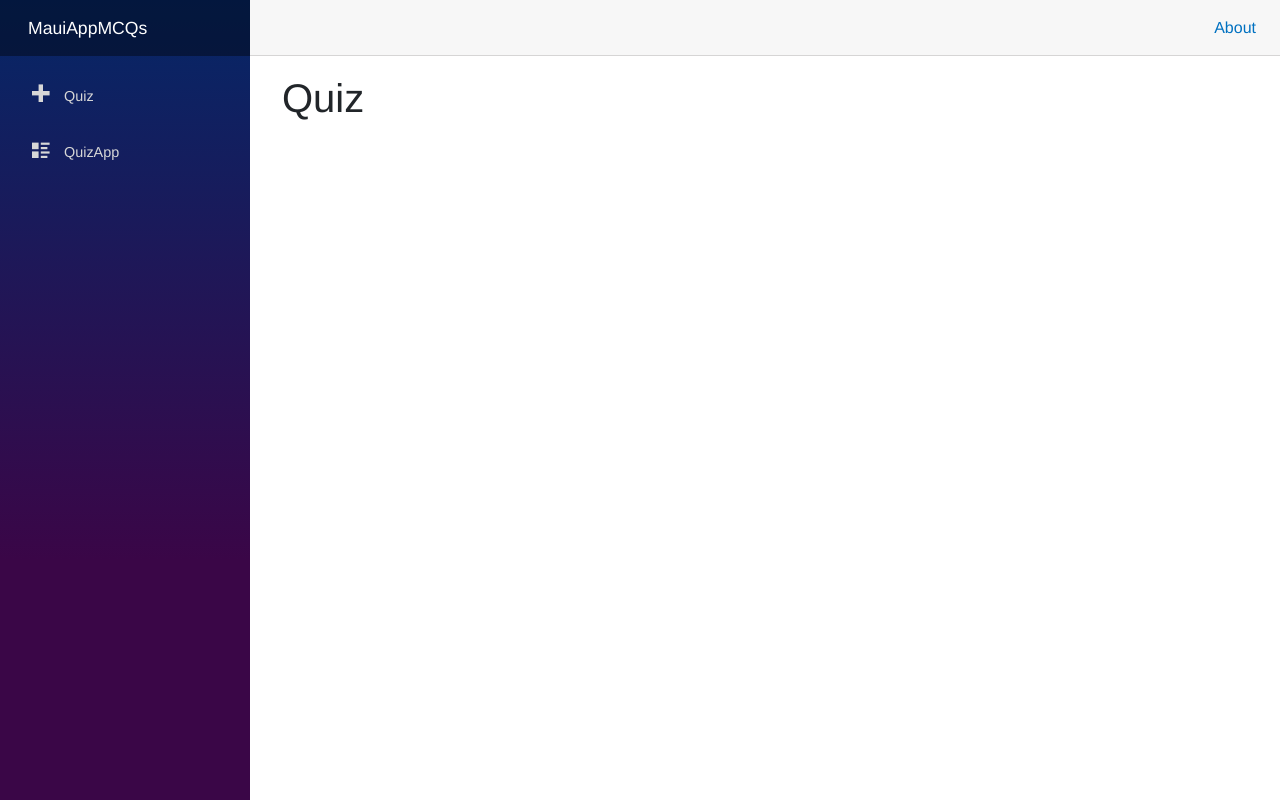
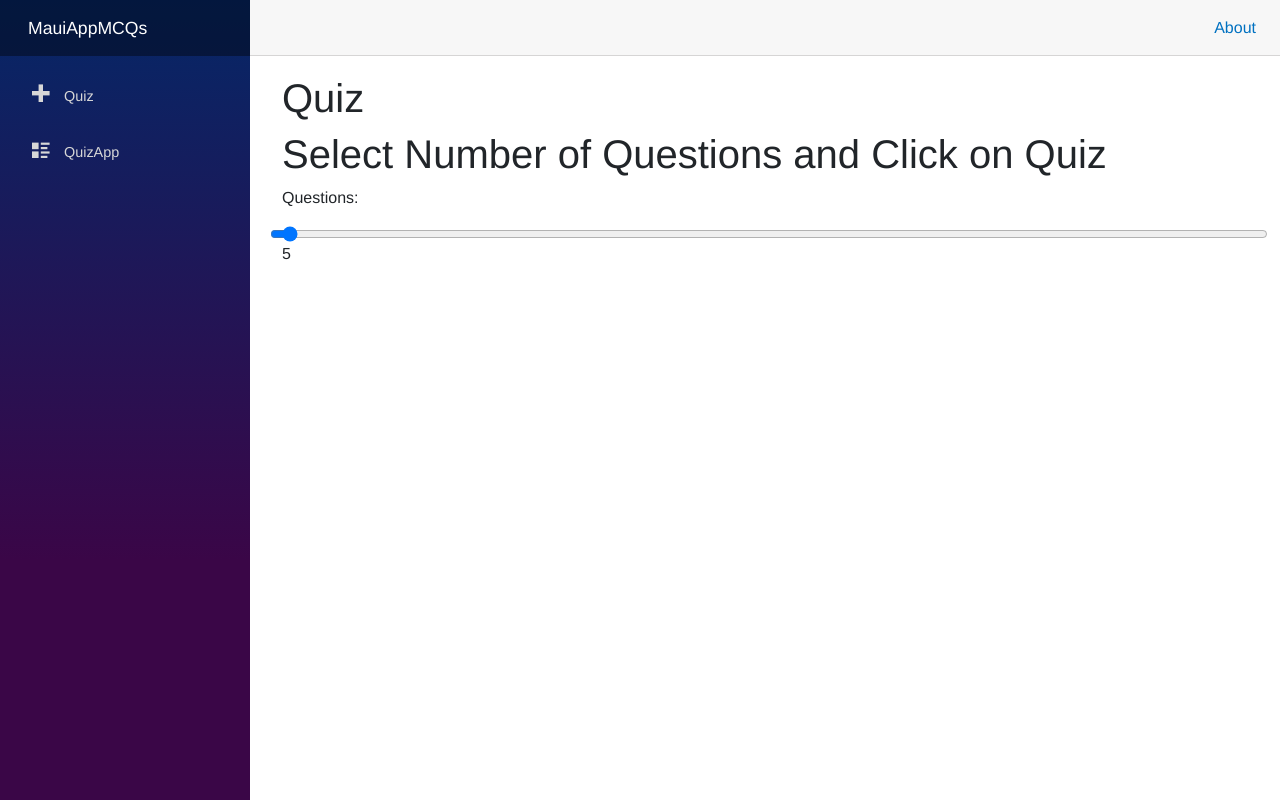
Before and after one commit to KalyanAllam/MauiAppMCQs, an ASP.NET Core app: page / in a window 1280 px wide. Run offline with ASP.NET Core 8, Linux system fonts and the light colour scheme; style sheets or scripts are compiled from the project's sources; some libraries are stand-ins or nearby versions.

Commit message:
Added variable

```diff
--- a/MauiAppMCQs/MauiProgram.cs
+++ b/MauiAppMCQs/MauiProgram.cs
@@ -25,6 +25,9 @@ namespace MauiAppMCQs
             builder.Services.AddSingleton<WeatherForecastService>();
 
 
+            builder.Services.AddSingleton<MyClass>();
+
+
             builder.Services.AddSingleton<QuestionsDatabase>();
 
             return builder.Build();
--- a/MauiAppMCQs/Models/MyClass.cs
+++ b/MauiAppMCQs/Models/MyClass.cs
@@ -8,6 +8,6 @@ namespace MauiAppMCQs.Models
 {
     public  class MyClass
     {
-        public   int InputQuestions { get; set; } = 5;
+        public int InputQuestions { get; set; } = 5;
     }
 }
--- a/MauiAppMCQs/Pages/Index.razor
+++ b/MauiAppMCQs/Pages/Index.razor
@@ -1,2 +1,11 @@
 @page "/"
+@inject MauiAppMCQs.Models.MyClass myClass
+
 <h1>  Quiz </h1>
+<h1>  Select Number of Questions and Click on Quiz </h1>
+<div class="row">
+    <p>Questions:</p>
+    <input type="range" min="5" max="20" step="5" @bind="@myClass.InputQuestions"
+    @bind:event="oninput" />
+</div>
+<p>@myClass.InputQuestions</p>
--- a/MauiAppMCQs/Pages/QuizCardBase.cs
+++ b/MauiAppMCQs/Pages/QuizCardBase.cs
@@ -3,6 +3,7 @@ using MauiAppMCQs.Models;
 using Newtonsoft.Json;
 using System.Timers;
 using Microsoft.JSInterop;
+
 
 using System.Net.Http.Headers;
 
@@ -23,6 +24,7 @@ namespace MauiAppMCQs.Pages
         [Inject]
         protected IJSRuntime JS { get; set; }  //used to call javascript from .NET method.
         private string selectedanswer = "";         //used to store the selected answer.
+        MyClass myclass;
         QuestionsDatabase questionsDatabase;
         public bool IsDisabled = true;
         public string matches;
@@ -39,6 +41,7 @@ namespace MauiAppMCQs.Pages
             _timer.Enabled = true;
             //  Uncomment below line if db needs to be loaded
             questionsDatabase = new QuestionsDatabase();
+            myclass =new MyClass();
             LoadQuestionsAsync();
 
             return base.OnInitializedAsync();
@@ -255,7 +258,7 @@ namespace MauiAppMCQs.Pages
                 }
                 int count = (from e in Questions select e.SNo).Count();
 
-                if (count == 20)
+                if (count == myclass.InputQuestions)
                 { stopflag = "N"; }
             }
 
```
Also changed, not shown: MauiAppMCQs/Data/AppState.cs (deleted, +0 -13 lines).
